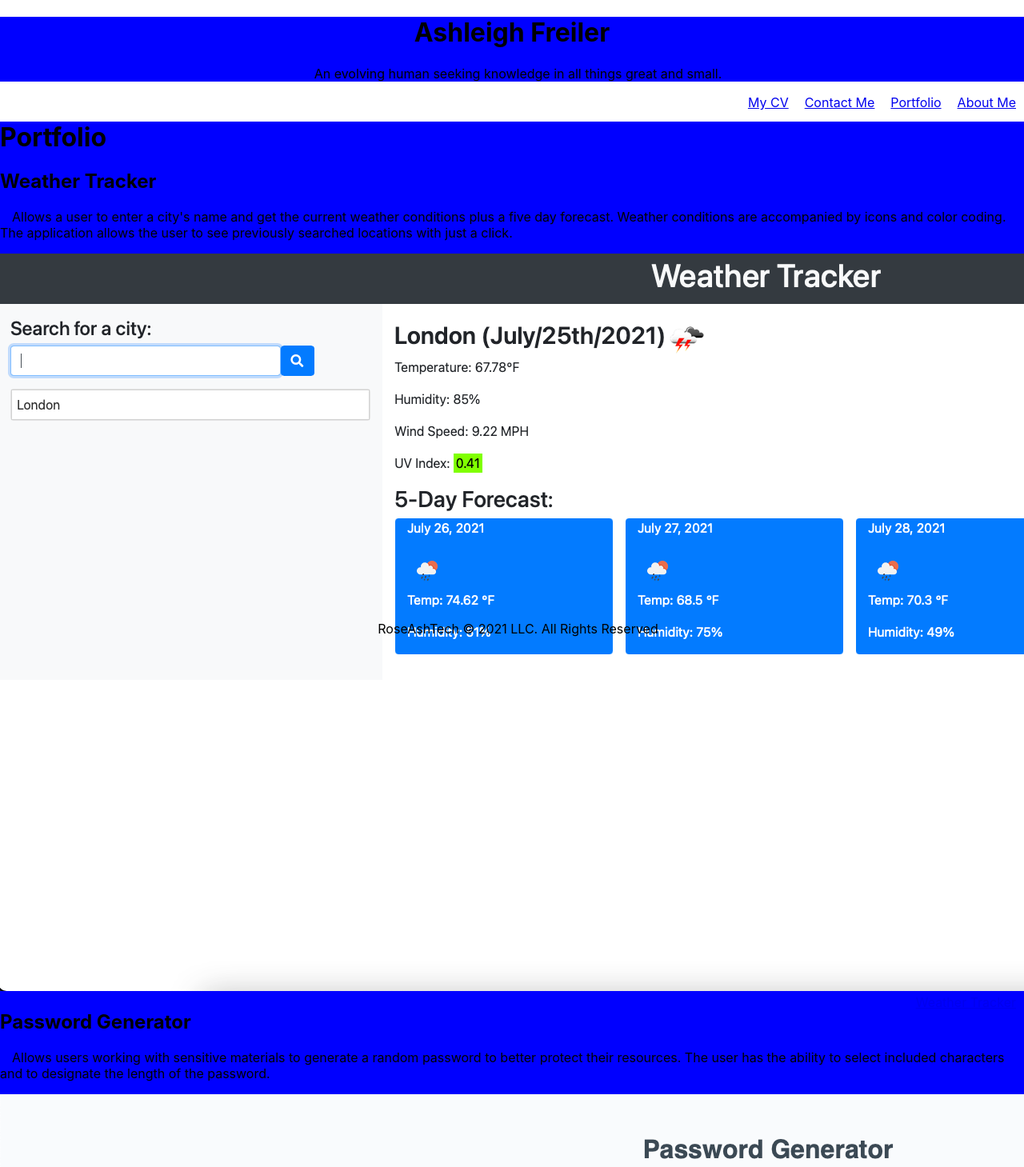
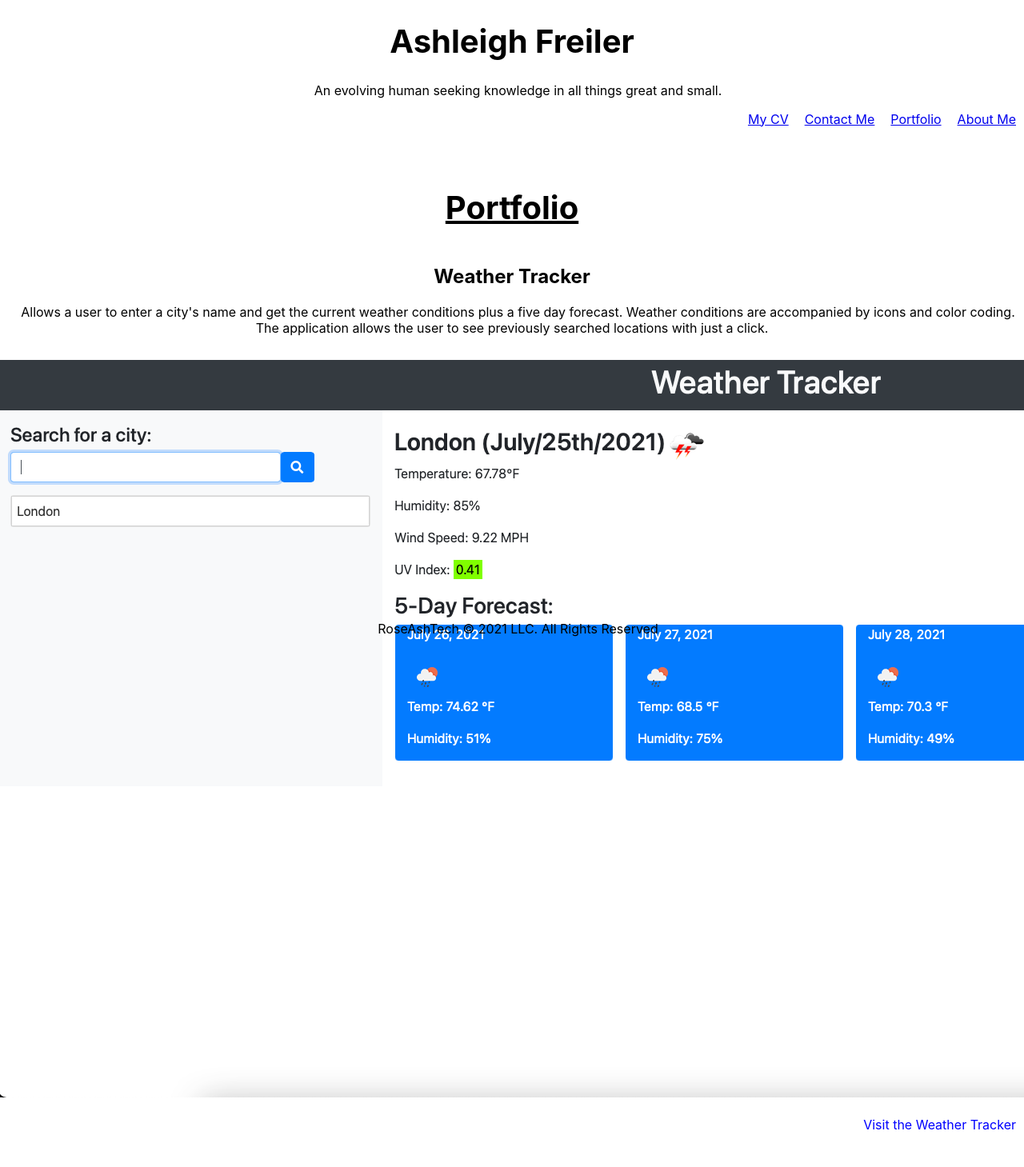
Before and after one commit to ARFreiler/React-Portfolio, a React (Create React App) app in the folder react-portfolio/: page / in a window 1280 px wide. Shown: the top 1459 px of the page at 80% size. Built offline with nearby package versions, Linux system fonts and the light colour scheme.

Commit message:
Added the daily planner application to the portfolio.js.

```diff
--- a/react-portfolio/src/components/Header/Header.css
+++ b/react-portfolio/src/components/Header/Header.css
@@ -1,5 +1,4 @@
 .container {
-    background-color: blue;
     margin-bottom: 50px;
 }
 
--- a/react-portfolio/src/components/Portfolio/Portfolio.css
+++ b/react-portfolio/src/components/Portfolio/Portfolio.css
@@ -0,0 +1,34 @@
+.container {
+    justify-content: center;
+    text-align: center;
+    display: flex;
+    flex-direction: column;
+}
+
+#portfolio {
+    text-decoration: underline;
+}
+
+h1 {
+    font-size: 40px;
+}
+
+h2 {
+    text-align: center;
+}
+
+#ptag {
+    margin-bottom: 30px;
+}
+
+#site-link {
+    margin-top: 20px;
+    margin-bottom: 20px;
+    color: blue;
+    font-weight: 400;
+    text-decoration: none;
+}
+
+#site-link:hover {
+    color: red;
+}
--- a/react-portfolio/src/components/Portfolio/Portfolio.js
+++ b/react-portfolio/src/components/Portfolio/Portfolio.js
@@ -1,15 +1,19 @@
 import React from 'react';
+
+import './Portfolio.css';
 
 const Portfolio = () => {
     return (
         <div className="portfolio">
             <div className="container">
-                <h1>Portfolio</h1>
+                <h1 id="portfolio">Portfolio</h1>
                 <div className="project">
                     <h2>Weather Tracker</h2>
-                    <p>Allows a user to enter a city's name and get the current weather conditions plus a five day forecast. Weather conditions are accompanied by icons and color coding. The application allows the user to see previously searched locations with just a click.</p>
+                    <p id="ptag">Allows a user to enter a city's name and get the current weather conditions plus a five day forecast. Weather conditions are accompanied by icons and color coding. The application allows the user to see previously searched locations with just a click.</p>
                     <img src="WT.jpg" alt="Weather Tracker Homepage" />
-                    <a href="https://arfreiler.github.io/Weather-Tracker/">Weather Tracker</a>
+                    <div className="link">
+                        <a id="site-link" href="https://arfreiler.github.io/Weather-Tracker/"> Visit the Weather Tracker</a>
+                    </div>
                 </div>
                 <div className="project">
                     <h2>Password Generator</h2>
@@ -24,10 +28,10 @@ const Portfolio = () => {
                     <a href="https://arfreiler.github.io/Recipe-Box/">Recipe Box</a>
                 </div>
                 <div className="project">
-                    <h2>Title</h2>
-                    <p>Description</p>
-                    <img src="" alt="" />
-                    <a href="">Placeholder</a>
+                    <h2>Daily Planner</h2>
+                    <p>The Daily Planner is a simple calendar application that allows users to save eventd for each hour of the work day. The timeblocks are color coded to represent the hour as past, present, or future.</p>
+                    <img src="DP.jpg" alt="Daily Planner Homepage" />
+                    <a href="https://arfreiler.github.io/Daily-Planner/">Visit the Daily Planner</a>
                 </div>
                 <div className="project">
                     <h2>Title</h2>
```
Also changed, not shown: react-portfolio/public/DP.jpg (added).
